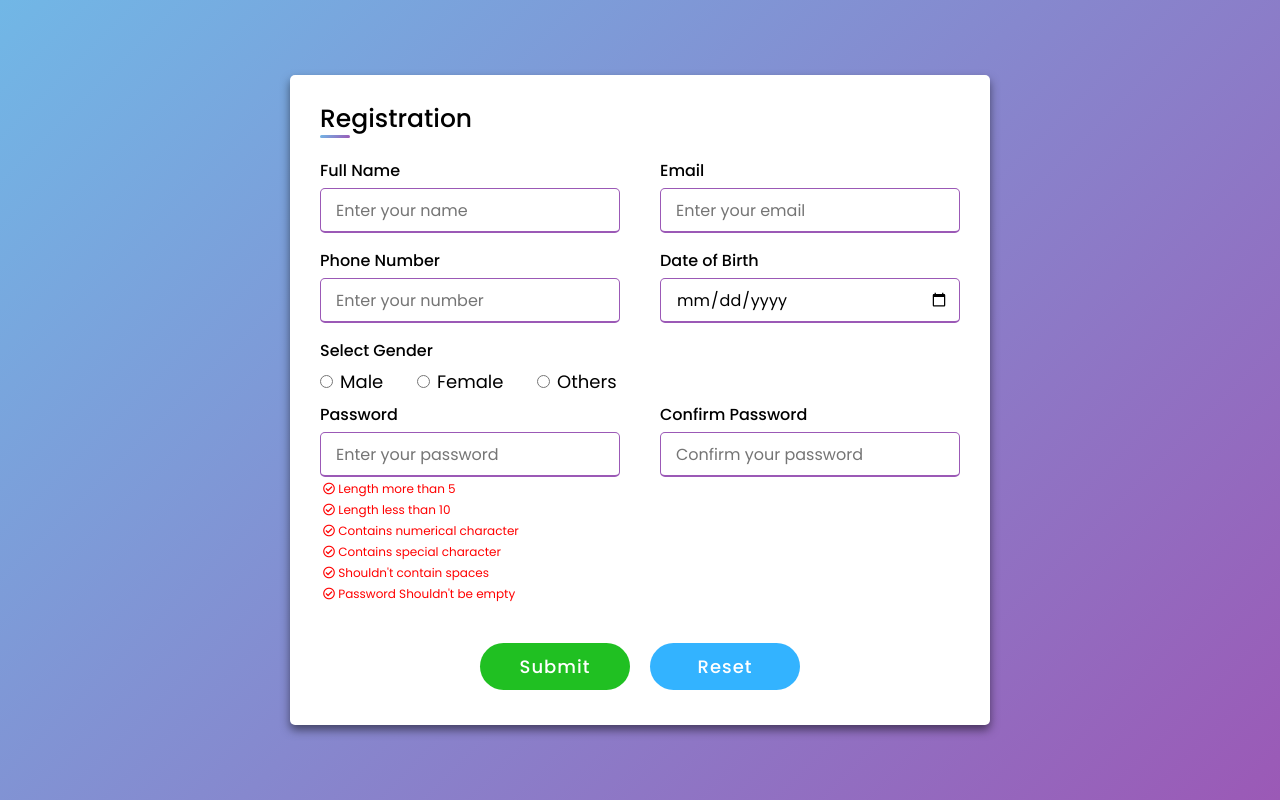
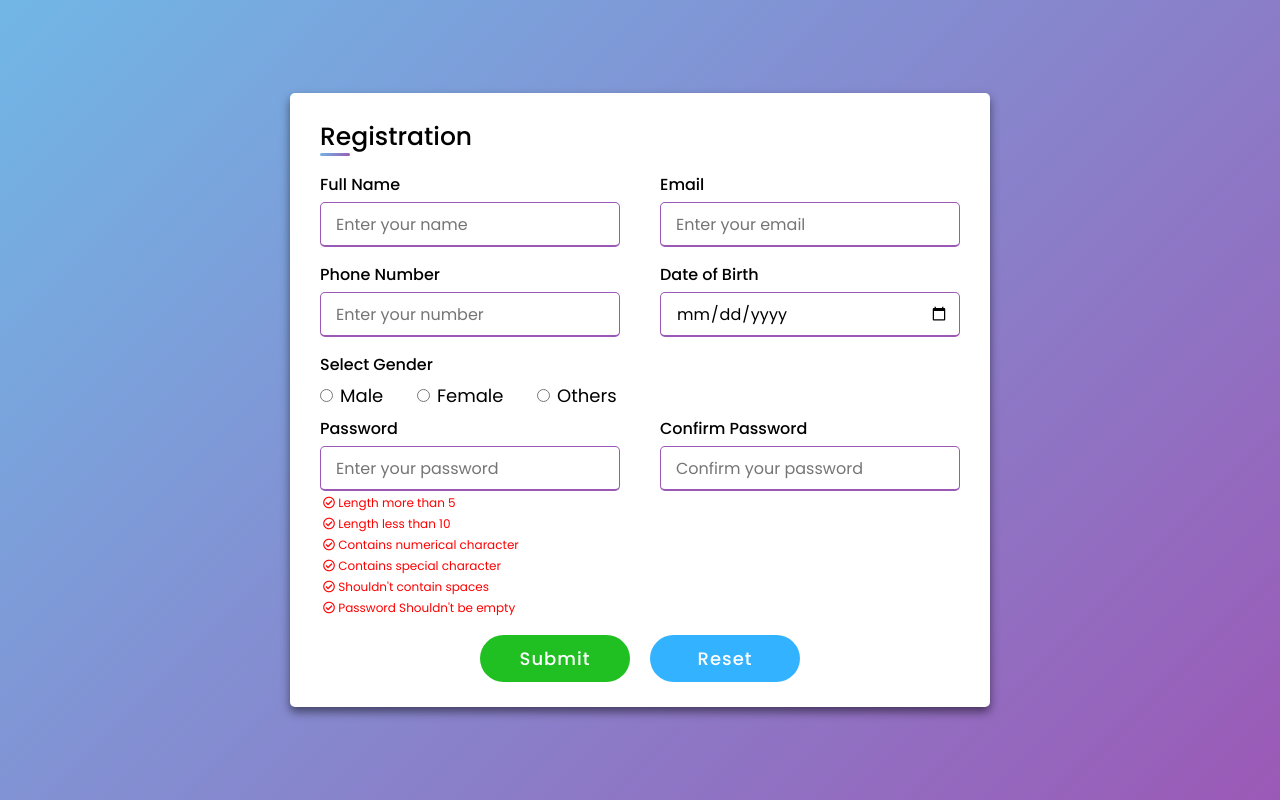
Before and after one commit to SagnikBasak/Resposnive-web-application, a PHP site: page /Registration.html in a window 1280 px wide. Run offline with PHP 8.4, Linux system fonts and the light colour scheme; some libraries are stand-ins or nearby versions.

Commit message:
Update Registration.css

```diff
--- a/Registration.css
+++ b/Registration.css
@@ -39,7 +39,7 @@ body{
   display: flex;
   flex-wrap: wrap;
   justify-content: space-between;
-  margin: 20px 0 12px 0;
+  margin: 16px 0 0 0;
 }
 form .user-details .input-box{
   margin-bottom: 15px;
@@ -49,6 +49,9 @@ form .input-box label.details{
   display: block;
   font-weight: 500;
   margin-bottom: 5px;
+}
+.input-box span{
+  font-size: 12px;
 }
 .user-details .input-box input{
   height: 45px;
@@ -69,7 +72,6 @@ form .input-box label.details{
    width: 100%;
    height: 100%;
    font-size: 18px;
-
  }
  form .gender-details input{
    margin-right: 7px;
@@ -83,6 +85,7 @@ form .input-box label.details{
    display: flex;
    justify-content: center;
    align-items: center;
+   margin: -10px;
  }
 
  form .btn .submit input{
```
